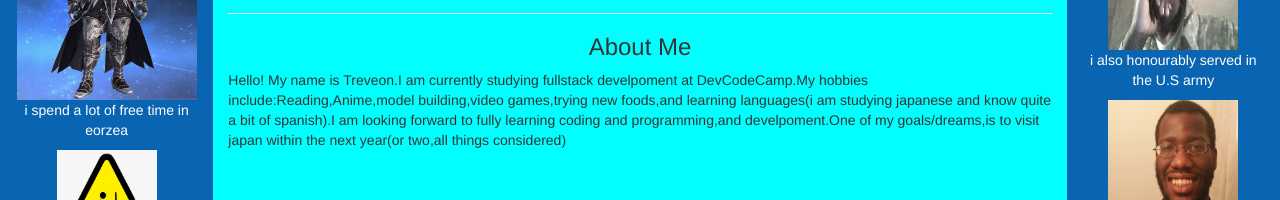
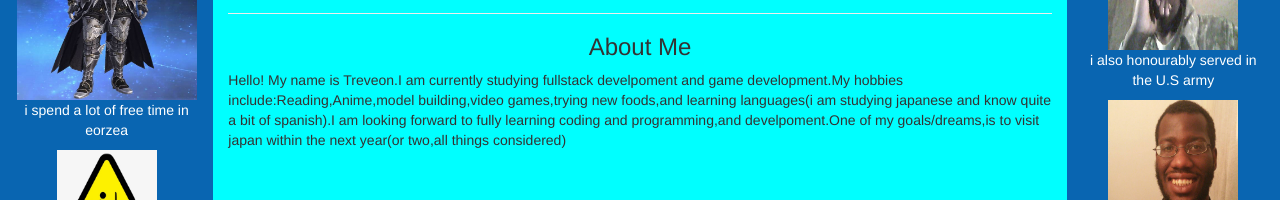
Before and after one commit to daisuket330/daisuket330.github.io, a plain HTML site: page index.html in a window 1280 px wide. Shown: the part 172-372 px from the top of the page. Drawn offline with nearby package versions, Linux system fonts and the light colour scheme.

Commit message:
Update index.html

```diff
--- a/index.html
+++ b/index.html
@@ -104,7 +104,7 @@
      </center>
  <section>
   <center><h3 id="about">About Me</h3></center>
-<p>Hello! My name is Treveon.I am currently studying fullstack develpoment at DevCodeCamp.My hobbies include:Reading,Anime,model building,video games,trying new foods,and learning languages(i am studying japanese and know quite a bit of spanish).I am looking forward to fully learning coding and programming,and develpoment.One of my goals/dreams,is to visit japan within the next year(or two,all things considered)</p>
+<p>Hello! My name is Treveon.I am currently studying fullstack develpoment and game development.My hobbies include:Reading,Anime,model building,video games,trying new foods,and learning languages(i am studying japanese and know quite a bit of spanish).I am looking forward to fully learning coding and programming,and develpoment.One of my goals/dreams,is to visit japan within the next year(or two,all things considered)</p>
 </section>
 
     </div>
```
